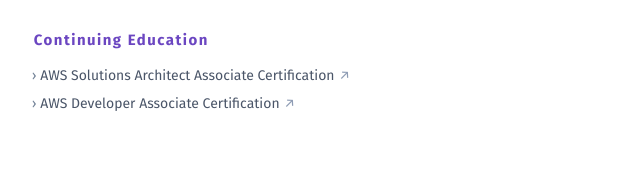
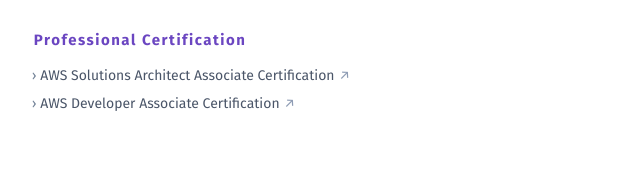
Before and after one commit to toreylittlefield/my-custom-tailwind-resume, a website: page docs/index.html in a window 1280 px wide. Shown: the part 1217-1410 px from the top of the page, 139-779 px from the left. Drawn offline with nearby package versions, Linux system fonts and the light colour scheme; files that its build step writes are made by us from their sources.

Commit message:
EDIT: Change Continuing Education to Professional Certification

```diff
--- a/docs/index.html
+++ b/docs/index.html
@@ -364,7 +364,7 @@
 
             <!-- Experience Section -->
             <section class="col-span-3 mt-8 first:mt-0" id="experience">
-              <h2 class="mb-4 font-bold tracking-widest text-sm2 text-purple-700">Continuing Education</h2>
+              <h2 class="mb-4 font-bold tracking-widest text-sm2 text-purple-700">Professional Certification</h2>
 
               <!-- Work 1 -->
               <section class="mb-4.5">
```
